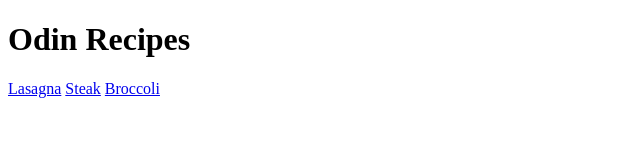
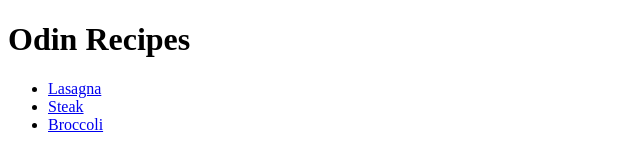
Before and after one commit to iKiray/odin-recipes, a plain HTML site: page index.html in a window 1280 px wide. Shown: the whole page, without its empty margins (0-640 px from the left). Drawn offline with Linux system fonts and the light colour scheme.

Commit message:
made links on index into unordered list

```diff
--- a/index.html
+++ b/index.html
@@ -6,8 +6,11 @@
     </head>
     <body>
         <h1>Odin Recipes</h1>
-        <a href="recipes/lasagna.html">Lasagna</a>
-        <a href="recipes/steak.html">Steak</a>
-        <a href="recipes/broccoli.html">Broccoli</a>
+
+        <ul>
+            <li><a href="recipes/lasagna.html">Lasagna</a></li>
+            <li><a href="recipes/steak.html">Steak</a></li>
+            <li><a href="recipes/broccoli.html">Broccoli</a></li>
+        </ul>
     </body>
 </html>
```
